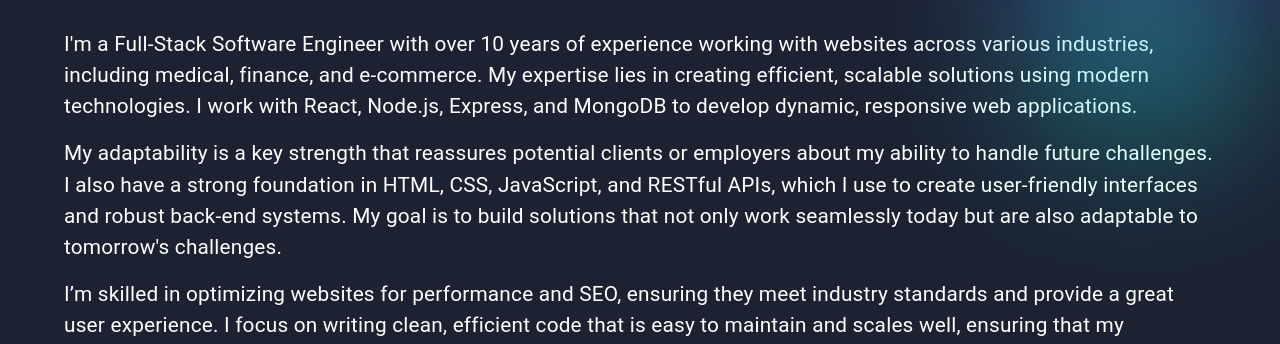
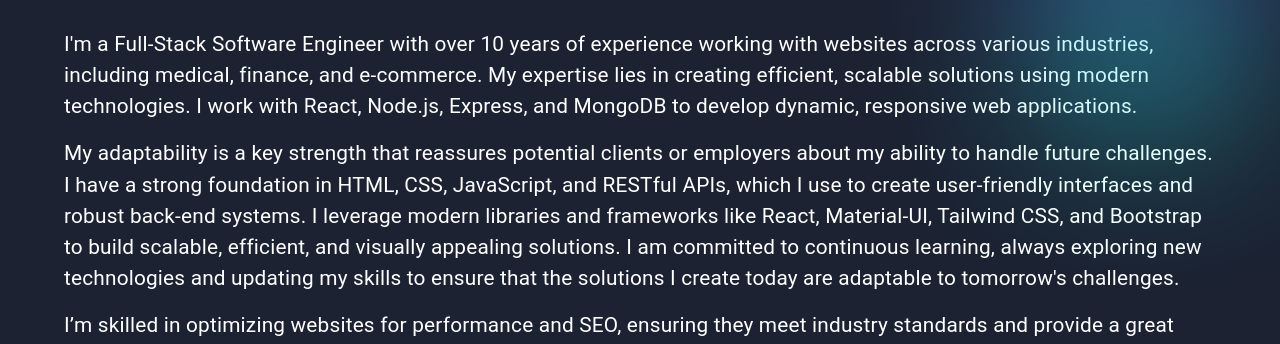
Before and after one commit to Katterina71/my-portfolio, a React (Vite) app in the folder frontend/: page / in a window 1280 px wide. Shown: the part 780-1124 px from the top of the page. Built offline with nearby package versions, Linux system fonts and the light colour scheme.

Commit message:
Added about myself

```diff
--- a/frontend/src/components/About.jsx
+++ b/frontend/src/components/About.jsx
@@ -41,7 +41,7 @@
         I'm a Full-Stack Software Engineer with over 10 years of experience working with websites across various industries, including medical, finance, and e-commerce. My expertise lies in creating efficient, scalable solutions using modern technologies. I work with React, Node.js, Express, and MongoDB to develop dynamic, responsive web applications.
       </Typography>
       <Typography variant="body1" paragraph >
-      My adaptability is a key strength that reassures potential clients or employers about my ability to handle future challenges. I also have a strong foundation in HTML, CSS, JavaScript, and RESTful APIs, which I use to create user-friendly interfaces and robust back-end systems. My goal is to build solutions that not only work seamlessly today but are also adaptable to tomorrow's challenges.
+      My adaptability is a key strength that reassures potential clients or employers about my ability to handle future challenges. I have a strong foundation in HTML, CSS, JavaScript, and RESTful APIs, which I use to create user-friendly interfaces and robust back-end systems. I leverage modern libraries and frameworks like React, Material-UI, Tailwind CSS, and Bootstrap to build scalable, efficient, and visually appealing solutions. I am committed to continuous learning, always exploring new technologies and updating my skills to ensure that the solutions I create today are adaptable to tomorrow's challenges.
       </Typography>
       <Typography variant="body1" paragraph >
       I’m skilled in optimizing websites for performance and SEO, ensuring they meet industry standards and provide a great user experience. I focus on writing clean, efficient code that is easy to maintain and scales well, ensuring that my applications perform reliably and meet business goals.
```
